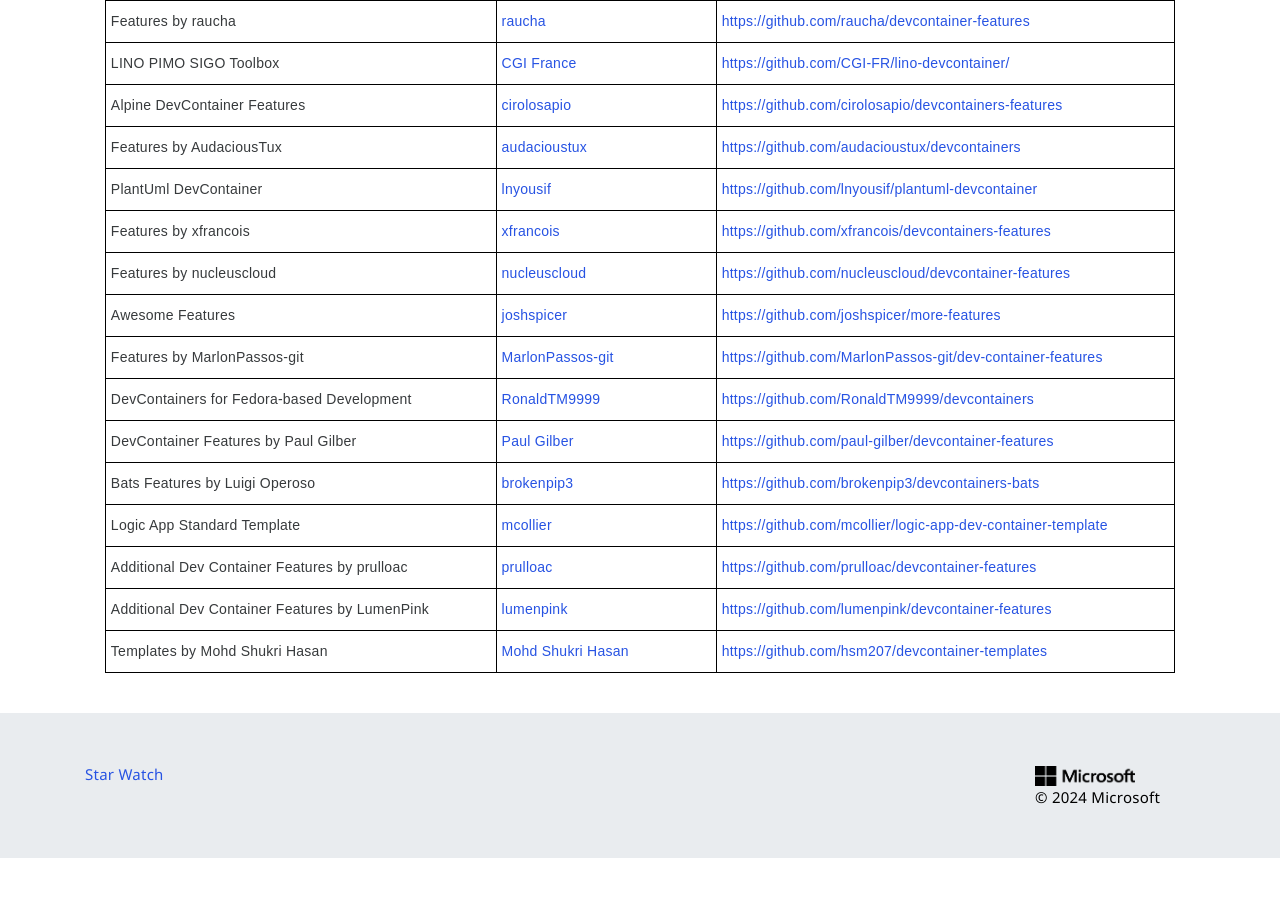
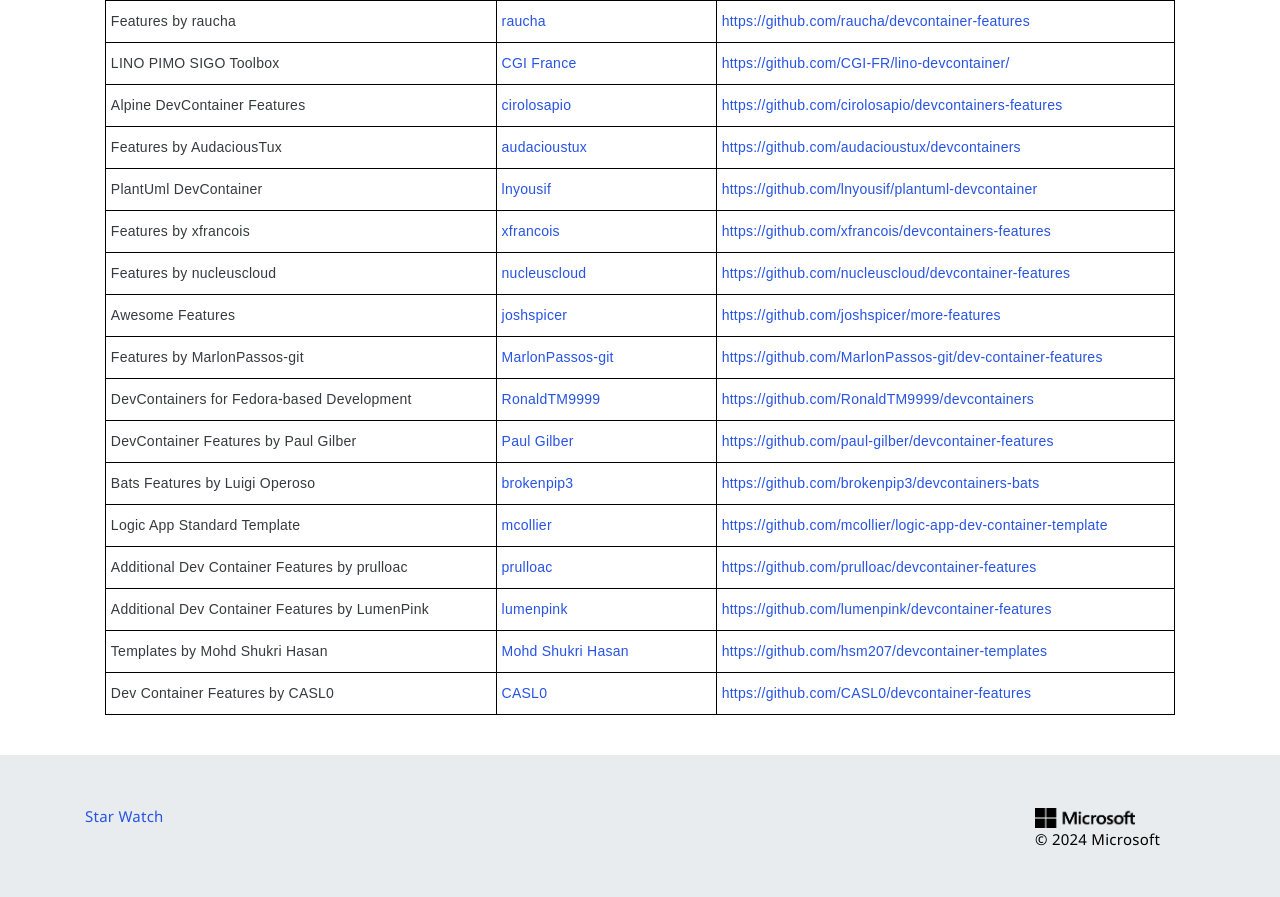
Before and after one commit to devcontainers/devcontainers.github.io, a Jekyll site: the page built from collections.html, in a window 1280 px wide and 900 px high, scrolled down 5080 px. Shown: the top 897 px of the window. Built offline with Jekyll 4.4.1, drawn with Linux system fonts in a browser that asks for light colours; nearby versions of some CDN libraries; comment, search, counter and statistics services are not loaded; before the commit the page ends 5938 px from its top, so only the background shows below that.

Commit message:
Update collection-index.yml (#338)

```diff
--- a/_data/collection-index.yml
+++ b/_data/collection-index.yml
@@ -643,3 +643,8 @@
   contact: https://github.com/hsm207/devcontainer-templates/issues
   repository: https://github.com/hsm207/devcontainer-templates
   ociReference: ghcr.io/hsm207/devcontainer-templates
+- name: Dev Container Features by CASL0
+  maintainer: CASL0
+  contact: https://github.com/CASL0/devcontainer-features/issues
+  repository: https://github.com/CASL0/devcontainer-features
+  ociReference: ghcr.io/casl0/devcontainer-features
```
